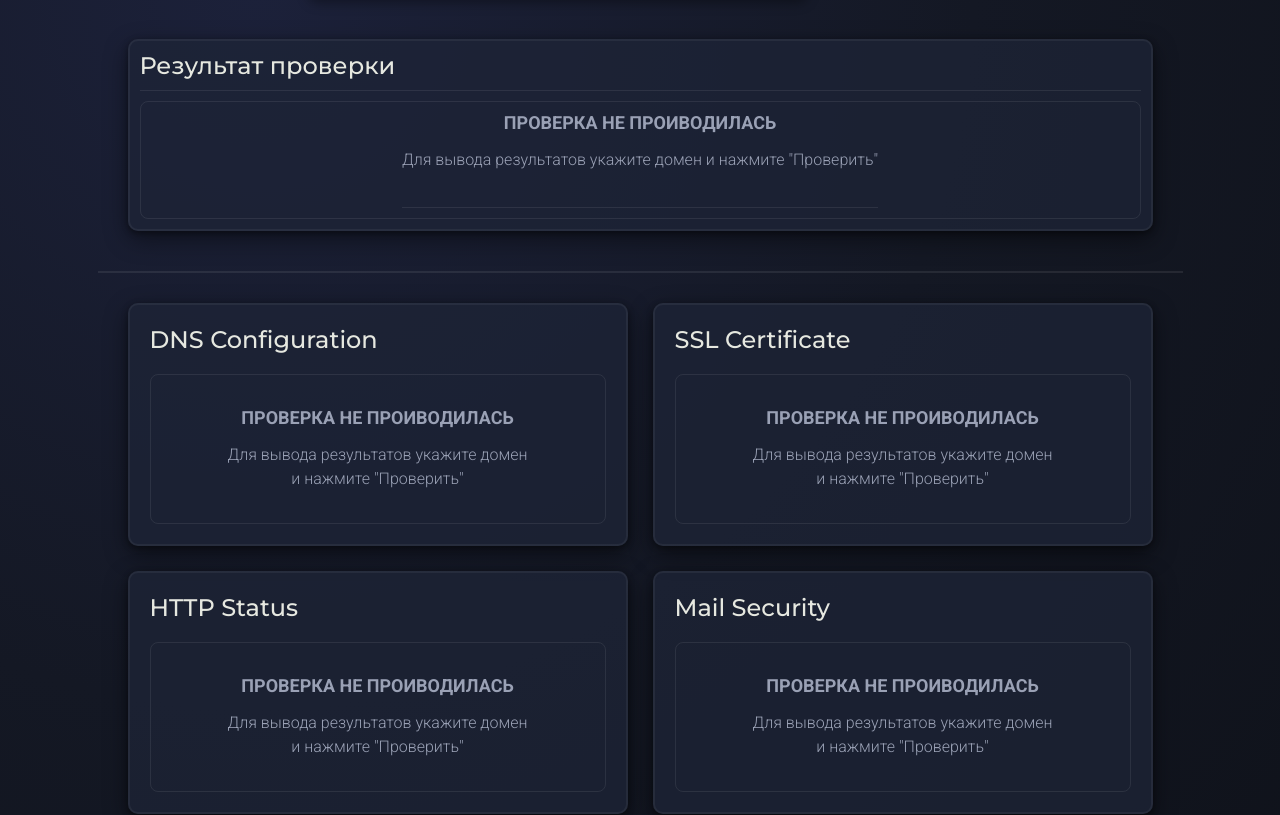
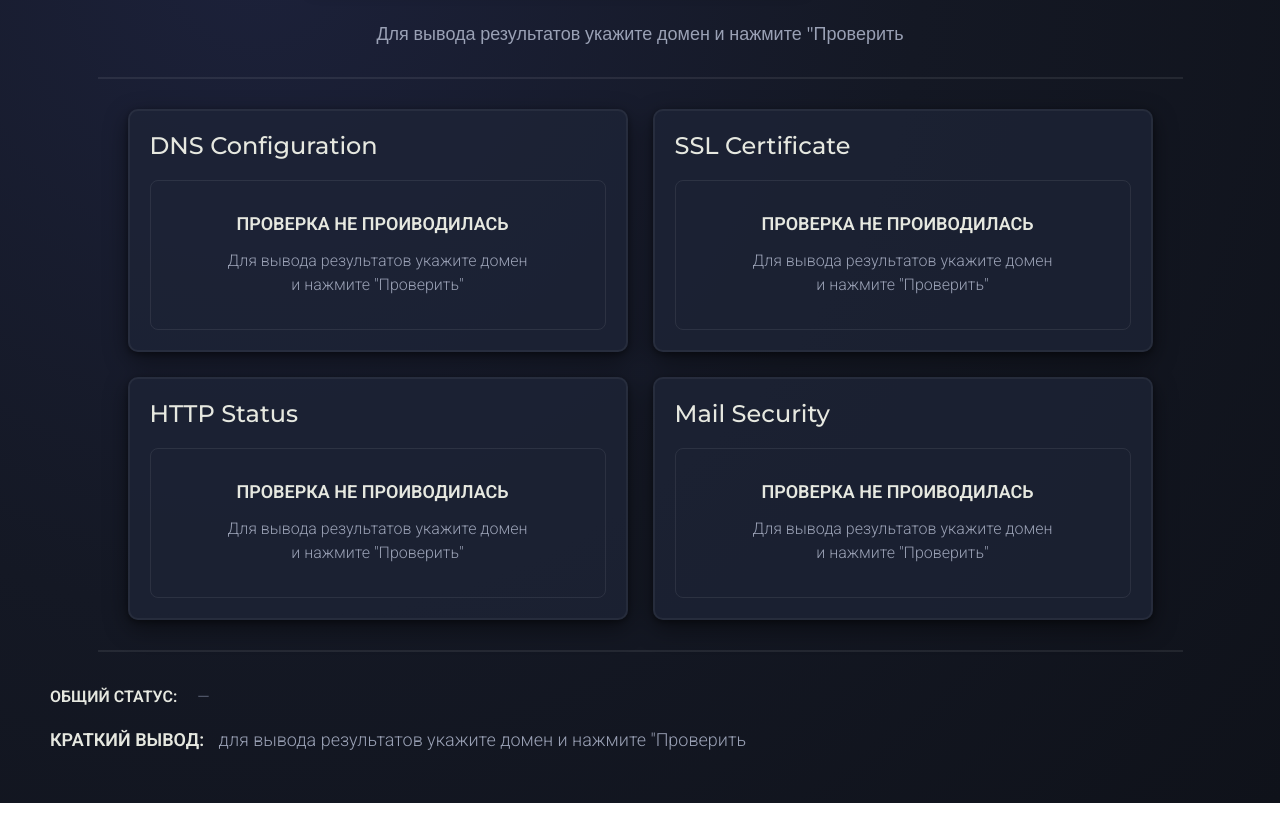
Before and after one commit to doberman24/hosting-toolkit-frontend, a React (Vite) app: page / in a window 1280 px wide. Shown: the part 260-1075 px from the top of the page. Built offline with nearby package versions, Linux system fonts and the light colour scheme.

Commit message:
Minor changes have been made to the data output and added loading screen

```diff
--- a/public/mockdata/notValidData.json
+++ b/public/mockdata/notValidData.json
@@ -3,7 +3,8 @@
   "checkedAt": "2026-02-22T19:02:00Z",
   "summary": {
     "status": "error",
-    "score": 34
+    "score": 34,
+    "message": "Обнаружена критическая ошибка SSL. Сайт может быть небезопасен для пользователей."
   },
   "checks": {
     "dns": {
--- a/src/components/ui/Card/Card.module.scss
+++ b/src/components/ui/Card/Card.module.scss
@@ -21,20 +21,36 @@
 .summaryBlock {
     width: 100%;
     padding: 10px;
-    min-height: 136px;
+    background-color: transparent;
+    border: none;
+    box-shadow: none;
 }
 .summaryBlock .headerCard {
-    padding-bottom: 10px;
+    padding-bottom: 5px;
     border-bottom: 1px solid vars.$border-color-main;
 }
-.summaryBlock p {
-    display: block;
-    margin-top: 10px;
+.summaryBlock .summaryStatus {
+    display: flex;
+    flex-direction: column;
+    gap: 20px;
+    margin-top: 5px;
+}
+.summaryBlock .summaryStatus > p {
     font-weight: vars.$fw-light !important;
-    border-bottom: 1px solid vars.$border-color-main;
-    height: 60px;
-    overflow-y: auto;
+    font-size: vars.$size-subtitle;
+    line-height: 1.5;
 }
+.summaryBlock .showStatus {
+    position: relative;
+    flex-direction: row;
+    gap: 10px;
+    align-self: start;
+}
+.summaryBlock .showStatus p {
+    text-transform: none !important;
+    font-size: vars.$size-text !important;
+}
+
 
 .headerCard {
     position: relative;
@@ -96,7 +112,6 @@
 .cardDetails {
     display: flex;
     flex-direction: column;
-    // gap: 10px;
     border: 1px solid vars.$border-color-main;
     border-radius: 8px;
     margin: 20px 0 0;
@@ -106,6 +121,9 @@
 .cardBlock:hover .cardDetails,
 .cardBlock:hover .noData {
     border: 1px solid vars.$color-accent-soft;
+}
+.summaryBlock:hover .noData {
+    border: none;
 }
 
 .noData {
@@ -123,8 +141,11 @@
     margin: 20px 0 0;
     transition: all 0.2s ease;
 }
-.noData h4 {
+h4, b {
     text-transform: uppercase;
+    font-weight: vars.$fw-semibold;
+    color: vars.$color-text-main;
+    margin-right: 10px;
 }
 .noData p {
     text-align: center;
@@ -136,4 +157,5 @@
     gap: 5px;
     padding: 10px;
     margin: 10px 0 0;
+    border: none;
 }
--- a/src/components/ui/Card/ResultCard.tsx
+++ b/src/components/ui/Card/ResultCard.tsx
@@ -1,18 +1,18 @@
+import { configStatusSummary } from '@/pages/AnalysisPage/analysis.config';
 import styles from './Card.module.scss';
 import type { Status } from '@/types/status.types';
 
 const ResultCard = ({data}: {data: {status: Status, score: number, message: string} | undefined}) => {
-  // console.log(data);
   return (
     <div className={`${styles.cardBlock} ${styles.summaryBlock}`}>
-      <div className={styles.headerCard}>
-        <h2>Результат проверки</h2>
+      <div className={styles.summaryStatus}>
+        <div className={styles.showStatus}>
+          <h4>Общий статус:</h4>
+          {data && <div className={`${styles.iconStatus} ${styles[data.status]}`}></div>}
+          <p>{data ? configStatusSummary.getStatus(data.status) : '—'}</p>
+        </div>
+        <p><b>Краткий вывод: </b>{data ? data.message : 'для вывода результатов укажите домен и нажмите "Проверить'}</p>
       </div>
-      {data ? <p>{data?.message}</p>
-      : <div className={styles.noData}>
-          <h4>Проверка не проиводилась</h4>
-          <p>Для вывода результатов укажите домен и нажмите "Проверить"</p>
-        </div>}
     </div>
   )
 }
--- a/src/components/ui/Inputs/InputMain.module.scss
+++ b/src/components/ui/Inputs/InputMain.module.scss
@@ -22,3 +22,11 @@
     border: 1px solid vars.$color-accent;
     box-shadow: vars.$shad-focus;
 }
+
+.input:disabled {
+    background: rgba(25, 30, 48, 0.45);
+    border: 1px solid vars.$button-disabled-border;
+    color: vars.$button-disabled-text;
+    box-shadow: vars.$shad-butt-disabled;
+    cursor: not-allowed;
+}
--- a/src/components/ui/Inputs/InputMain.tsx
+++ b/src/components/ui/Inputs/InputMain.tsx
@@ -1,12 +1,18 @@
 import styles from './InputMain.module.scss';
 
-const InputMain = ({onChange}: {onChange: React.ChangeEventHandler<HTMLInputElement>}) => {
+const InputMain = ({onChange, disabled, required = false}: {
+  onChange: React.ChangeEventHandler<HTMLInputElement>,
+  disabled: boolean,
+  required: boolean
+}) => {
   return (
     <input
       className={styles.input}
       type="text"
       onChange={onChange}
       placeholder="Введите домен..."
+      disabled={disabled}
+      required={required}
     />
   )
 }
--- a/src/components/ui/Loaders/LoaderMain.module.scss
+++ b/src/components/ui/Loaders/LoaderMain.module.scss
@@ -2,11 +2,11 @@
 
 .loaderBlock {
     width: 100%;
-    height: 136px;
     display: flex;
     justify-content: center;
     align-items: center;
-    gap: 10px
+    gap: 10px;
+    z-index: 11;
 }
 
 .spinner {
@@ -29,3 +29,23 @@
     font-size: vars.$size-subtitle;
     font-weight: vars.$fw-regular;
 }
+
+.loadingScreen {
+    top: 0;
+    left: 0;
+    right: 0;
+    bottom: 0;
+    position: fixed;
+    display: flex;
+    justify-content: center;
+    align-items: center;
+    z-index: -1;
+    background-color: vars.$main-bg-loading;
+    opacity: 0;
+    transition: opacity 0.2s ease;
+}
+.visionLoadScreen {
+    z-index: 10;
+    opacity: 1;
+
+}
--- /dev/null
+++ b/src/components/ui/Loaders/LoaderScreen.tsx
@@ -0,0 +1,11 @@
+import ReactDOM from 'react-dom';
+import styles from './LoaderMain.module.scss';
+
+const LoadScreen = ({vision}: {vision: boolean}) => {
+    return ReactDOM.createPortal(
+        <div className={`${styles.loadingScreen} ${vision ? styles.visionLoadScreen : ''}`}></div>,
+        document.getElementById('modal-root') as HTMLElement
+    );
+};
+
+export default LoadScreen;
--- a/src/pages/AnalysisPage/AnalysisPage.module.scss
+++ b/src/pages/AnalysisPage/AnalysisPage.module.scss
@@ -28,17 +28,27 @@
 .findDomainBlock {
     display: flex;
     flex-direction: column;
-    margin: 40px auto;
+    margin: 40px auto 20px;
     justify-content: center;
     width: 1025px;
     align-items: center;
 }
 .formBlock {
-    margin-bottom: 40px;
+    margin-bottom: 20px;
     display: flex;
     gap: 15px;
 }
 
+.validResponse {
+    font-family: vars.$font-subtitle;
+    font-size: vars.$size-subtitle;
+    font-weight: vars.$fw-regular;
+    height: 48px;
+    display: flex;
+    flex-direction: column;
+    justify-content: center;
+    color: vars.$color-text-second;
+}
 
 .responseBlock {
     display: grid;
@@ -56,5 +66,5 @@
     flex-direction: column;
     gap: 20px;
     width: 100%;
-    margin-top: 40px;
+    margin-top: 20px;
 }
--- a/src/pages/AnalysisPage/AnalysisPage.tsx
+++ b/src/pages/AnalysisPage/AnalysisPage.tsx
@@ -8,6 +8,7 @@ import ButtonMain from "@/components/ui/Buttons/ButtonMain";
 import LoaderMain from "@/components/ui/Loaders/LoaderMain";
 import { configStatusDNS, configStatusHTTP, configStatusMail, configStatusSSL } from "./analysis.config";
 import ResultCard from "@/components/ui/Card/ResultCard";
+import LoadScreen from "@/components/ui/Loaders/LoaderScreen";
 
 const AnalysisPage = () => {
 
@@ -29,6 +30,7 @@ const AnalysisPage = () => {
 
   return (
     <div className={styles.pageContainer}>
+      <LoadScreen vision={loading} />
       <div className={styles.headerBlock}>
         <h1>Полная диагностика сайта</h1>
         <p>Быстрая диагностика проблем с DNS, SSL, HTTP и email</p>
@@ -36,14 +38,16 @@ const AnalysisPage = () => {
       <div className={styles.findDomainBlock}>
         <form className={styles.formBlock} onSubmit={(e) => checkDomain(e, domain)}>
           <label>
-            <InputMain onChange={handleChange} />
+            <InputMain required={true} onChange={handleChange} disabled={loading}/>
           </label>
           <label>
-            <ButtonMain disabled={disabledCheck}>Проверить</ButtonMain>
+            <ButtonMain disabled={disabledCheck || loading}>Проверить</ButtonMain>
           </label>
         </form>
         {loading ? <LoaderMain />
-          : <ResultCard data={analysisData?.summary} />
+          : <div className={styles.validResponse}>
+              {!analysisData ? 'Для вывода результатов укажите домен и нажмите "Проверить' : 'Проверка выполнена. Данные загружены.'}
+            </div>
         }
       </div>
       <div className={styles.responseBlock}>
@@ -53,8 +57,7 @@ const AnalysisPage = () => {
         <Card nameData={'Mail Security'} data={analysisData?.checks.mail} statusCard={configStatusMail} />
       </div>
       <div className={styles.resaultBlock}>
-        <div className={styles.resault}>Общий статус</div>
-        <div className={styles.summary}>Краткий вывод</div>
+        <ResultCard data={analysisData?.summary} />
       </div>
     </div>
   )
--- a/src/pages/AnalysisPage/analysis.config.ts
+++ b/src/pages/AnalysisPage/analysis.config.ts
@@ -31,6 +31,11 @@ export const configStatusMail: StatusDescription = new StatusDescription (
     'Отсутствуют некоторые механизмы защиты',
     'Обнаружены критические ошибки почты'
 );
+export const configStatusSummary: StatusDescription = new StatusDescription (
+    'Сайт работает корректно',
+    'Есть незначительные проблемы',
+    'Обнаружены критические ошибки'
+)
 
 export const keyMapping = {
     domain: 'Домен',
--- a/src/styles/_global.scss
+++ b/src/styles/_global.scss
@@ -3,5 +3,5 @@
     flex-direction: column;
     align-items: center;
     max-width: 1200px;
-    margin: 50px auto;
+    margin: 40px auto;
 }
--- a/src/styles/_variables.scss
+++ b/src/styles/_variables.scss
@@ -24,6 +24,8 @@ $main-bg: radial-gradient(
     #141824 50%,
     #0f121a 100%
 );
+$main-bg-loading: rgba(15, 18, 26, 0.65);
+
 $button-bg: linear-gradient(
     180deg,
     #2b314b 0%,
```
